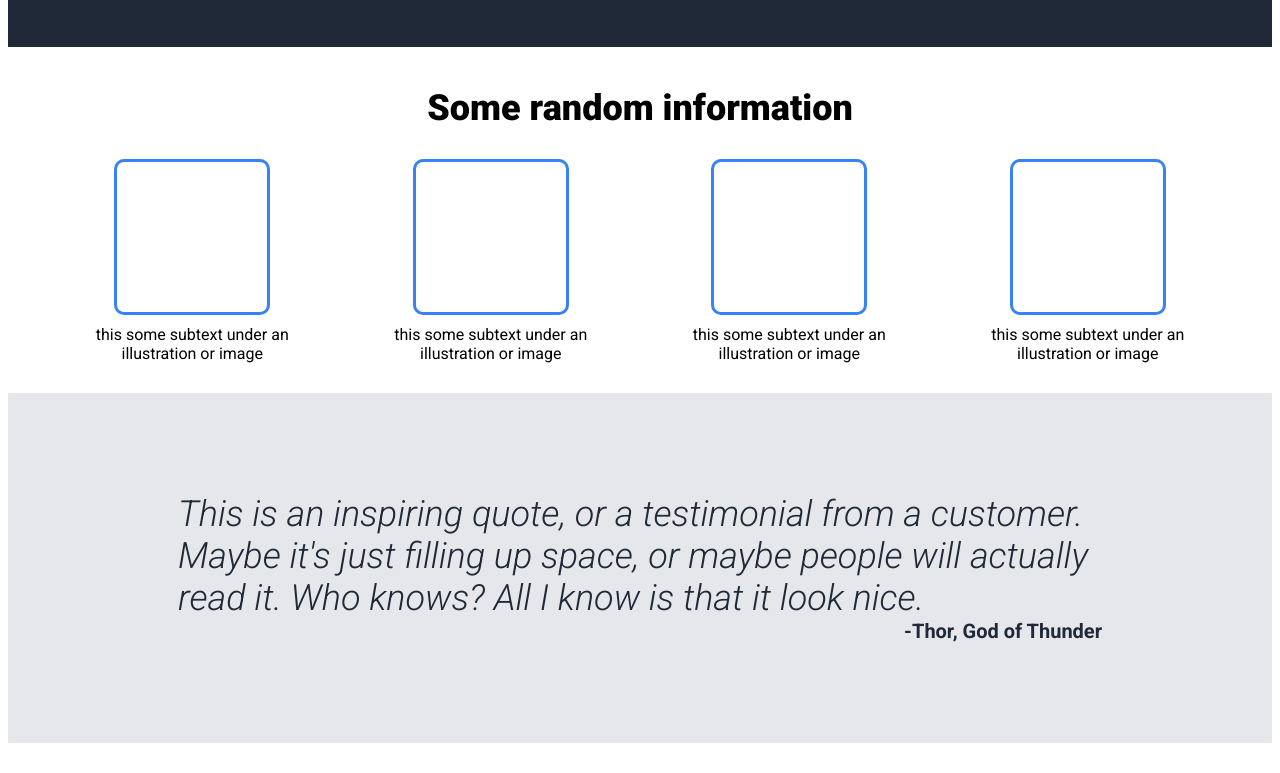
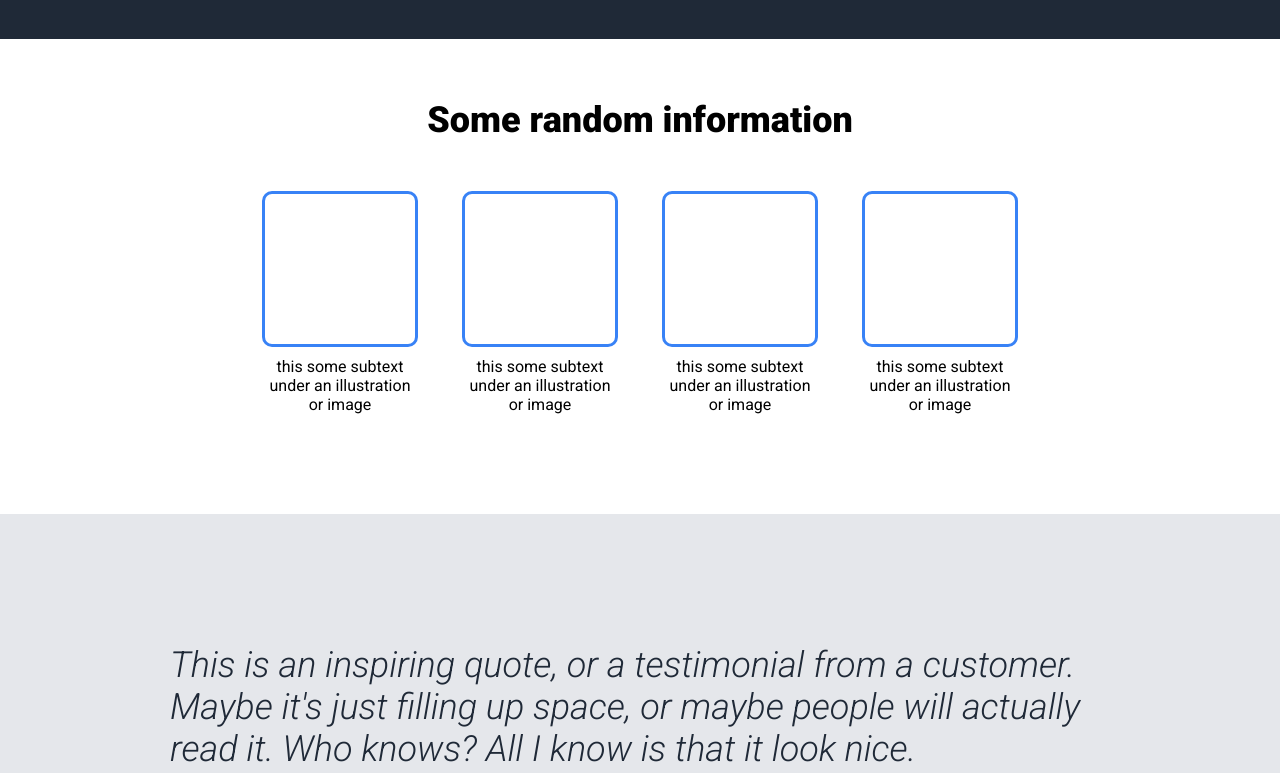
Before and after one commit to rsoo23/odin-landing-page, a plain HTML site: page index.html in a window 1280 px wide. Shown: the part 349-1122 px from the top of the page. Drawn offline with Linux system fonts and the light colour scheme.

Commit message:
adjust panel layout in information section

```diff
--- a/styles.css
+++ b/styles.css
@@ -1,9 +1,10 @@
 @import url('https://fonts.googleapis.com/css2?family=Roboto:ital,wght@0,100;0,300;0,400;0,500;0,700;0,900;1,100;1,300;1,400;1,500;1,700;1,900&display=swap');
 
-body {
+html, body {
   font-family: Roboto, sans-serif;
   display: flex;
   flex-direction: column;
+  margin: 0;
 }
 
 .hero {
@@ -32,11 +33,6 @@ body {
   justify-content: space-between;
   gap: 30px;
   width: 800px;
-  /*padding: 20px;*/
-}
-
-.introduction > .text {
-
 }
 
 .sign-up-button {
@@ -59,13 +55,13 @@ body {
 .information-panel-section {
   display: flex;
   flex-direction: column;
-  padding: 10px 50px 30px 50px;
+  padding: 10px 100px 100px 100px;
 }
 
 .information-panel-section > .title {
   display: flex;
   justify-content: center;
-  padding: 30px 0px;
+  padding: 50px 0px;
   font-size: 36px;
   font-weight: 900;
 }
@@ -81,7 +77,8 @@ body {
 .information-panel-section > ul {
   display: flex;
   text-align: center;
-  gap: 30px;
+  gap: 50px;
+  justify-content: center;
 }
 
 .information-panel-section > ul > * {
@@ -89,6 +86,7 @@ body {
   flex-direction: column;
   align-items: center;
   gap: 10px;
+  width: 150px;
 }
 
 .hero, .footer {
@@ -101,7 +99,8 @@ body {
   color: #1f2937;
   display: flex;
   flex-direction: column;
-  padding: 100px 170px;
+  padding: 130px 170px;
+  gap: 20px;
 }
 
 .quote-section > .quote {
@@ -160,7 +159,6 @@ body {
 
 ul {
   list-style-type: none;
-  padding: 20px;
   padding: 0;
   margin: 0;
   display: flex;
```
